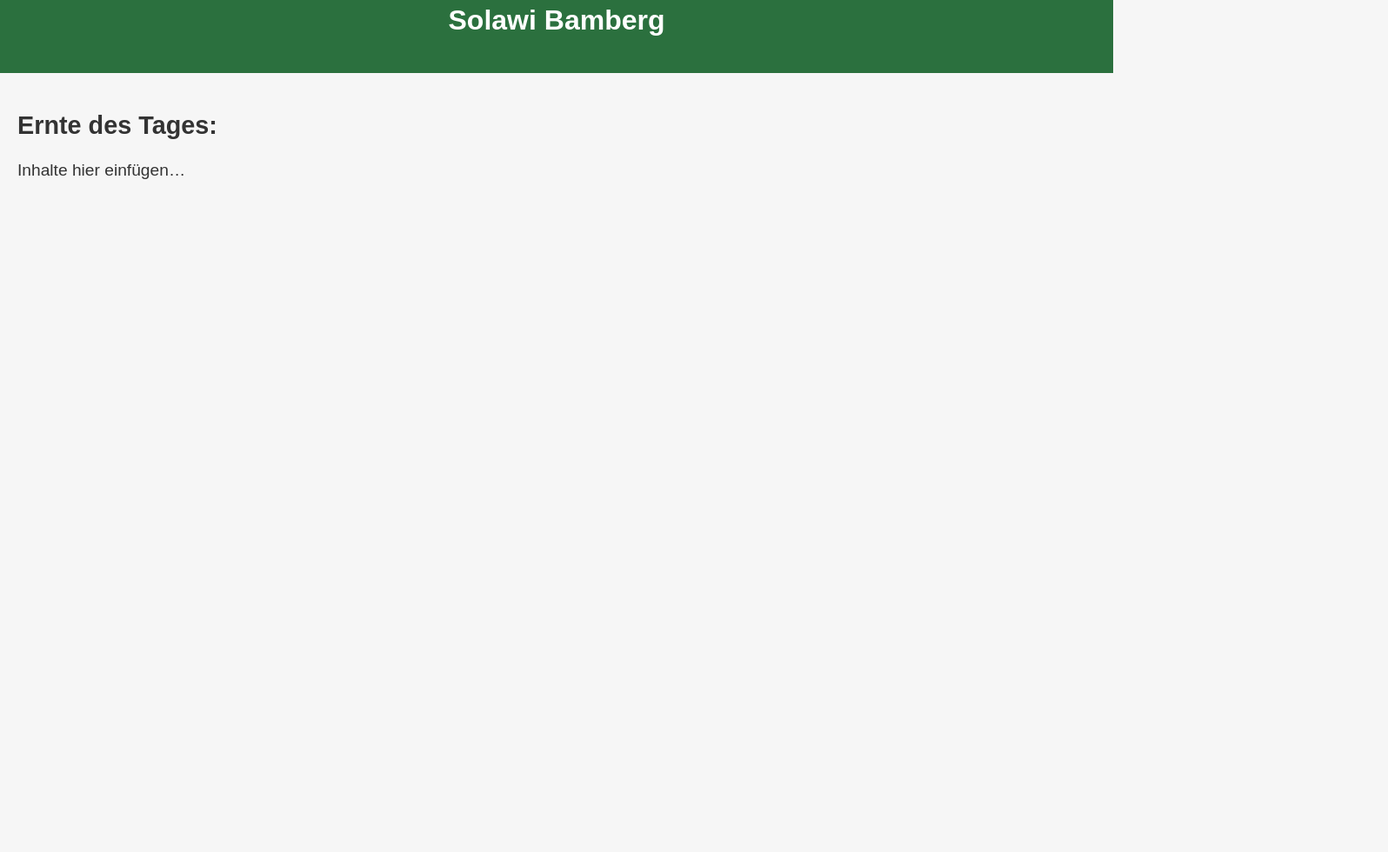
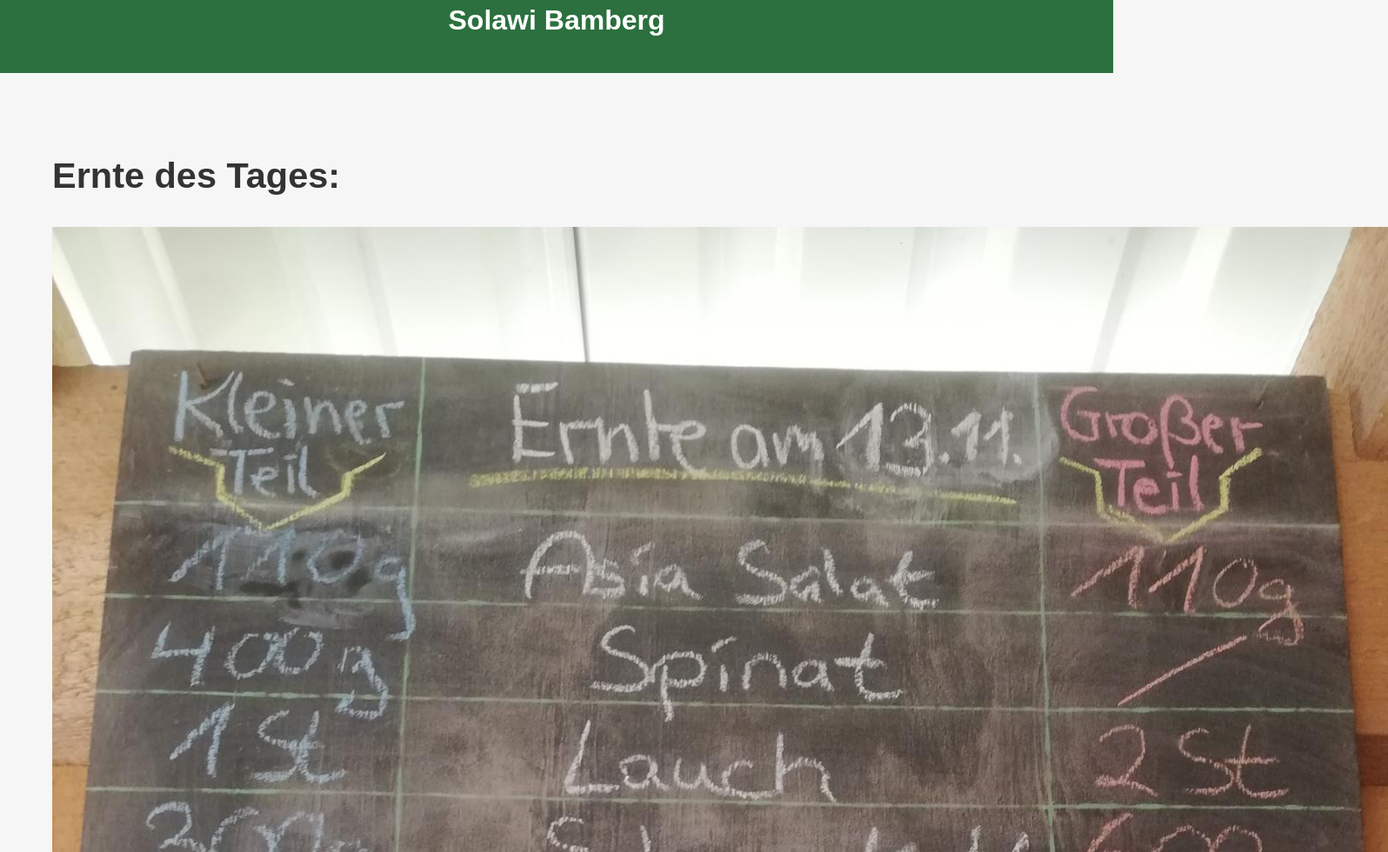
Before and after one commit to solawibamberg/Solawi-Bamberg, a plain HTML site: page index.html in a window 1280 px wide. Shown: the part 120-1100 px from the top of the page at 87% size, 1596 px wide, since content can reach past the window. Before the commit the page ends 800 px from the top, so only its background shows below. Drawn offline with Linux system fonts and the light colour scheme.

Commit message:
Update index.html

```diff
--- a/index.html
+++ b/index.html
@@ -18,8 +18,15 @@ if ('serviceWorker' in navigator) {
   <h1>Solawi Bamberg</h1>
 </header>
 <main>
-<h2>Ernte des Tages:</h2>
-<p>Inhalte hier einfügen…</p>
+<main>
+<main>
+  <h2>Ernte des Tages:</h2>
+
+  <img src="ernte.jpg" alt="Ernte des Tages" class="ernte-photo">
+
+  <p>Inhalte hier einfügen…</p>
+</main>
+</main>
 </main>
 </body>
 </html>
```
